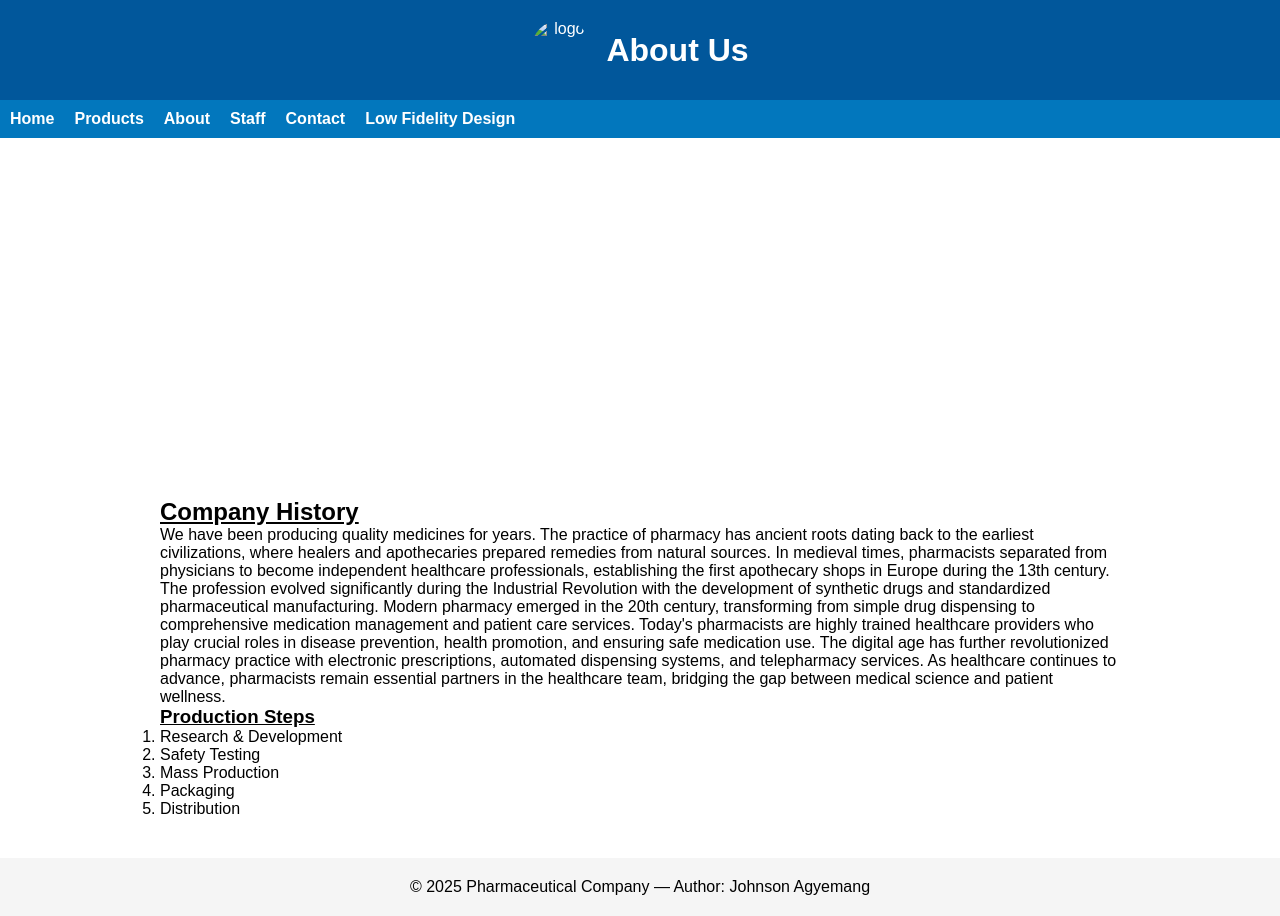
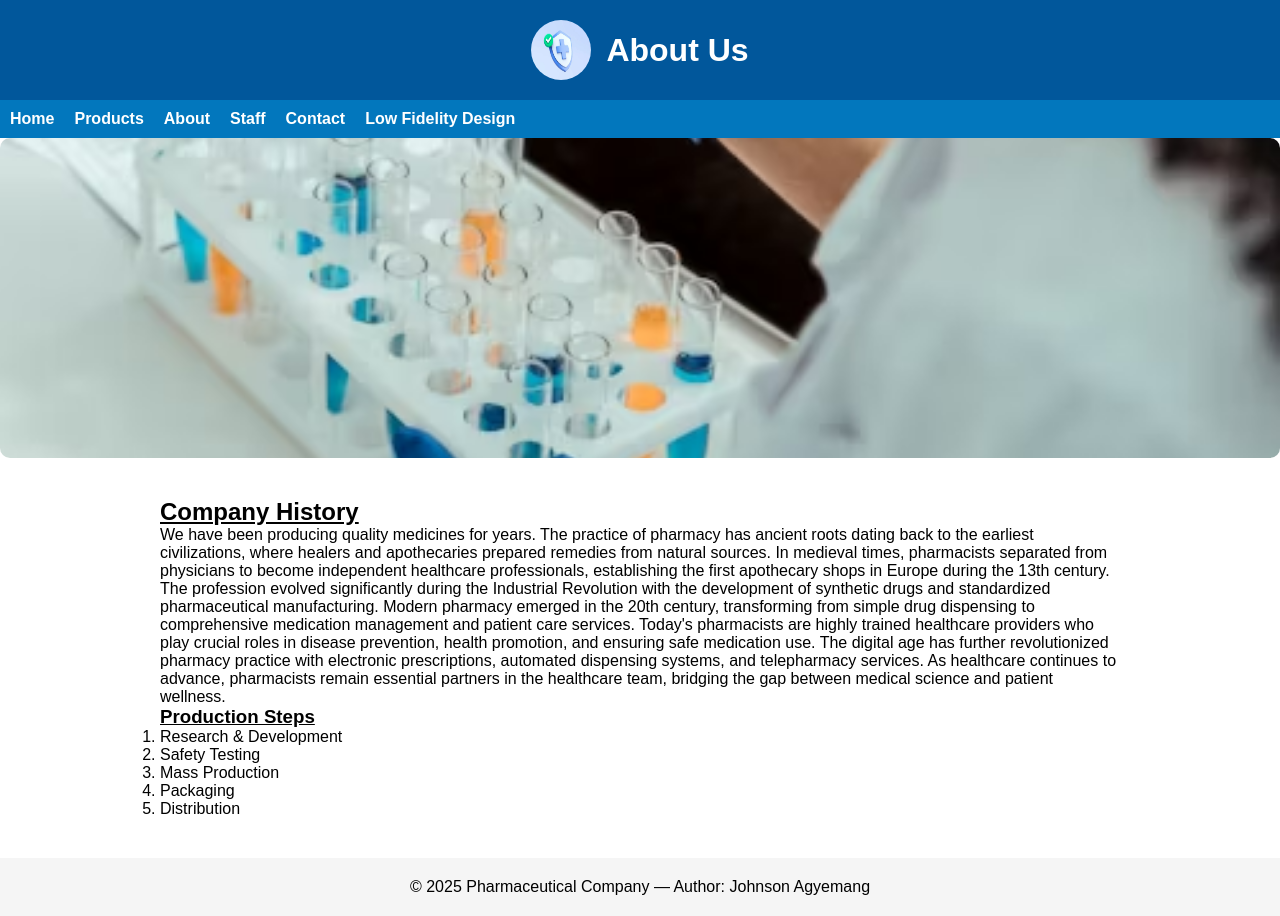
Before and after one commit to gunslingun9922-dotcom/Pharmacj, a plain HTML site: page about.html in a window 1280 px wide. Drawn offline with Linux system fonts and the light colour scheme.

Commit message:
Update about.html

```diff
--- a/about.html
+++ b/about.html
@@ -9,7 +9,7 @@
 </head>
 
 <body>
-  <header><img src="image\logo.jpg" alt="logo">
+  <header><img src="logo.jpg" alt="logo">
     <h1>About Us</h1>
   </header>
 
@@ -24,7 +24,7 @@
     </ul>
   </nav>
 
-  <div class="page-bg" style="background-image:url('image/premium_photo-1661374914839-a84dc1314c86.avif');">
+  <div class="page-bg" style="background-image:url('premium_photo-1661374914839-a84dc1314c86.avif');">
   </div>
   <main>
     <section>
```
